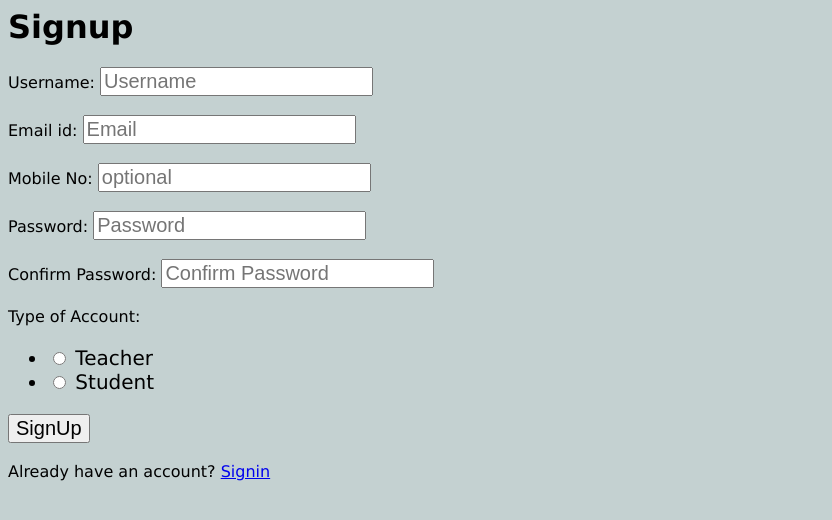
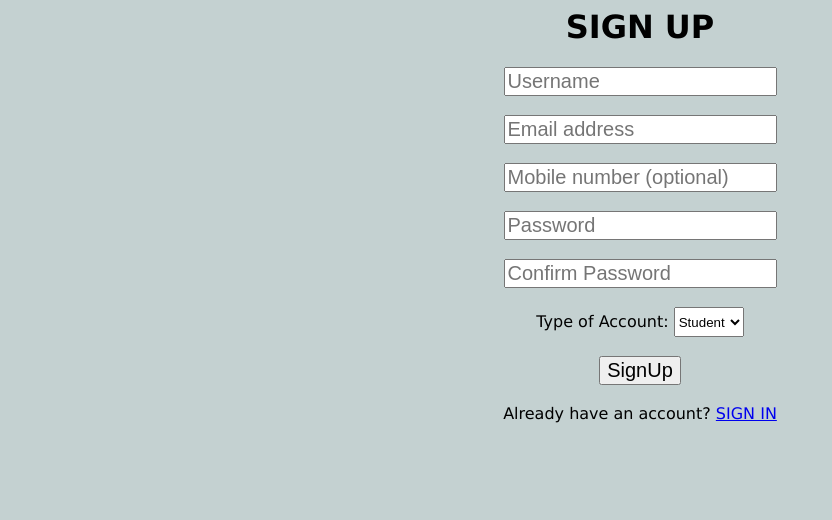
Before and after one commit to cyrilshaji38/Hacked-to-Hired-Spark, a Flask app: page /register in a window 1280 px wide. Shown: the top 520 px of the page, without its empty margins (0-832 px from the left). Run offline with Flask 2, Linux system fonts and the light colour scheme.

Commit message:
ui redesign

```diff
--- a/SparkApp/login/forms.py
+++ b/SparkApp/login/forms.py
@@ -8,4 +8,4 @@ class SigninForm(FlaskForm):   # Form for login page.
     style1={'style': 'font-size: 20px', 'readonly': True}
     username = StringField(label='Username:', validators=[DataRequired()],render_kw=style)
     password = PasswordField(label='Password:', validators=[DataRequired()],render_kw=style)
-    submit = SubmitField(label='Sign in',render_kw=style1)
+    submit = SubmitField(label='SIGN IN',render_kw=style1)
--- a/SparkApp/register/forms.py
+++ b/SparkApp/register/forms.py
@@ -1,5 +1,5 @@
 from flask_wtf import FlaskForm
-from wtforms import StringField, SubmitField, PasswordField, RadioField
+from wtforms import StringField, SubmitField, PasswordField, SelectField
 from wtforms.validators import DataRequired, Length, Email, EqualTo, ValidationError
 from SparkApp.register.models import User
 
@@ -17,10 +17,11 @@ class SignupForm(FlaskForm):   # Form for register page.
 
     style={'style': 'font-size: 20px'}
     style1={'style': 'font-size: 20px', 'readonly': True}
+    style3={'style': 'height: 30px'}
     username = StringField(label='Username:', validators=[Length(min=2, max=30), DataRequired()],render_kw=style)
     email = StringField(label='Email id:', validators=[Email(), DataRequired()],render_kw=style)
-    mobile = StringField(label='Mobile No:', validators=[Length(min=10, max=10)],render_kw=style)
+    mobile = StringField(label='Mobile No:', validators=[Length(min=0, max=10)],render_kw=style)
     password = PasswordField(label='Password:', validators=[Length(min=6), DataRequired()],render_kw=style)
     password2 = PasswordField(label='Confirm Password:', validators=[EqualTo('password'), DataRequired()],render_kw=style)
-    acctype = RadioField('Type of Account:', choices=[('1','Teacher'),('2','Student')],render_kw=style)
+    acctype = SelectField('Type of Account:', choices=[('2','Student'),('1','Teacher')],render_kw=style3)
     submit = SubmitField(label='SignUp',render_kw=style1)
--- a/SparkApp/templates/register/register.html
+++ b/SparkApp/templates/register/register.html
@@ -17,37 +17,34 @@
                 {% endfor %}
             {% endif %}
         {% endwith %}
-        <div class="container">
+        <div style="text-align: center;" class="container">
             <form method="POST" class="form-register">
                 {{ form.hidden_tag() }}
-                <h1>Signup</h1>
-                {{ form.username.label() }}
+                <h1>SIGN UP</h1>
                 {{ form.username(class="form-control", placeholder="Username") }}
                 <br>
                 <br>
-                {{ form.email.label() }}
-                {{ form.email(class="form-control", placeholder="Email") }}
+                {{ form.email(class="form-control", placeholder="Email address") }}
                 <br>
                 <br>
-                {{ form.mobile.label() }}
-                {{ form.mobile(class="form-control", placeholder="optional") }}
+                {{ form.mobile(class="form-control", placeholder="Mobile number (optional)") }}
                 <br>
                 <br>
-                {{ form.password.label() }}
                 {{ form.password(class="form-control", placeholder="Password") }}
                 <br>
                 <br>
-                {{ form.password2.label() }}
                 {{ form.password2(class="form-control", placeholder="Confirm Password") }}
                 <br>
                 <br>
                 {{ form.acctype.label }}
                 {{ form.acctype }}
+                <br>
+                <br>
                 {{ form.submit(class="btn btn-lg btn-block btn-primary") }}
                 <br>
                 <br>
                 <div class="checkbox mb-3">
-                    Already have an account? <a href="{{ url_for('login_page') }}">Signin</a>
+                    Already have an account? <a href="{{ url_for('login_page') }}">SIGN IN</a>
                 </div>
             </form>
         </div>
--- a/SparkApp/templates/skills/critical_thinking.html
+++ b/SparkApp/templates/skills/critical_thinking.html
@@ -3,7 +3,7 @@
         <title>Game</title>
     </head>
     <body style="background-color:rgb(196, 209, 209);font-family:Verdana; font-size:16px">
-       <a href="{{ url_for('test_page') }}"><h4 style="text-align:right;">go back</h4></a>
+       <a href="{{ url_for('test_page') }}"><h4 style="text-align:right;">GO BACK</h4></a>
        <h2>Game to improve critical thinking skills</h2>
        Here is a demo game for improving your critical thinking skills:
        <br>
```
Also changed, not shown: SparkApp/templates/login/login.html (+4 -6 lines), SparkApp/templates/skills/communication.html (+6 -6 lines), SparkApp/templates/tests/sample_test.html (+1 -1 lines), SparkApp/tests/forms.py (+1 -3 lines), SparkApp/register/users.db.
